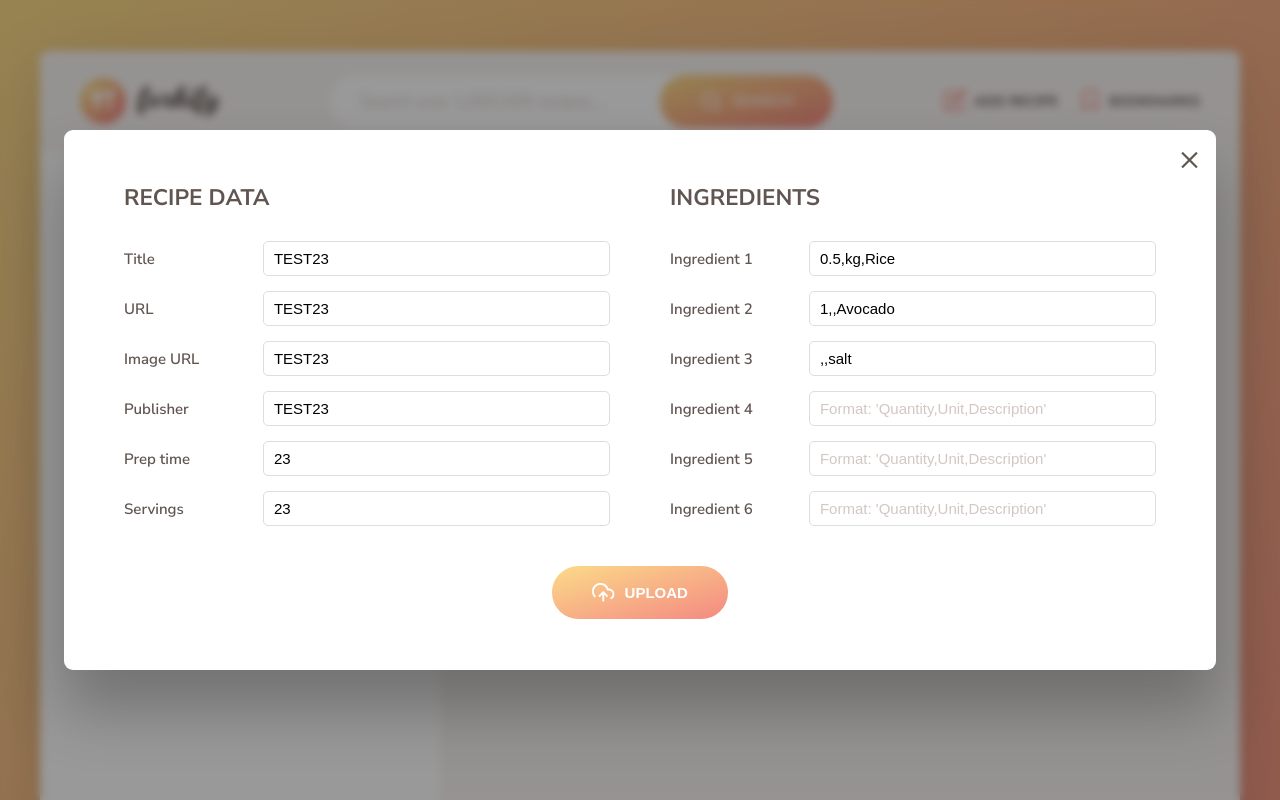
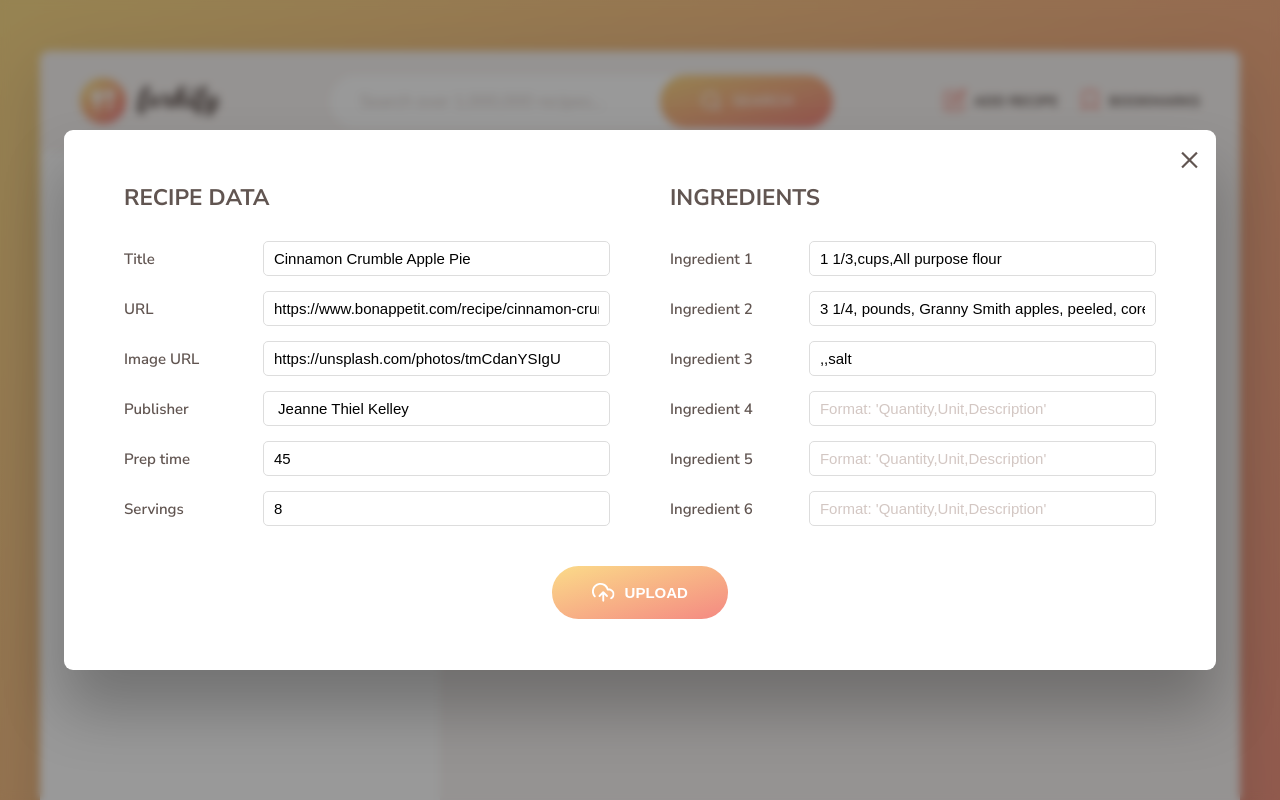
Before and after one commit to maychang7331/forkify-js-project, a website built with Parcel: page index.html in a window 1280 px wide. Both pictures are taken after a click on the button "ADD RECIPE". Shown: the top 800 px of the page. Built offline with nearby package versions, Linux system fonts and the light colour scheme.

Commit message:
Update the input value sample for the Add Recipe form

```diff
--- a/index.html
+++ b/index.html
@@ -289,24 +289,44 @@
         <div class="upload__column">
           <h3 class="upload__heading">Recipe data</h3>
           <label>Title</label>
-          <input value="TEST23" required name="title" type="text" />
+          <input
+            value="Cinnamon Crumble Apple Pie"
+            required
+            name="title"
+            type="text"
+          />
           <label>URL</label>
-          <input value="TEST23" required name="sourceUrl" type="text" />
+          <input
+            value="https://www.bonappetit.com/recipe/cinnamon-crumble-apple-pie"
+            required
+            name="sourceUrl"
+            type="text"
+          />
           <label>Image URL</label>
-          <input value="TEST23" required name="image" type="text" />
+          <input
+            value="https://unsplash.com/photos/tmCdanYSIgU"
+            required
+            name="image"
+            type="text"
+          />
           <label>Publisher</label>
-          <input value="TEST23" required name="publisher" type="text" />
+          <input
+            value=" Jeanne Thiel Kelley"
+            required
+            name="publisher"
+            type="text"
+          />
           <label>Prep time</label>
-          <input value="23" required name="cookingTime" type="number" />
+          <input value="45" required name="cookingTime" type="number" />
           <label>Servings</label>
-          <input value="23" required name="servings" type="number" />
+          <input value="8" required name="servings" type="number" />
         </div>
 
         <div class="upload__column">
           <h3 class="upload__heading">Ingredients</h3>
           <label>Ingredient 1</label>
           <input
-            value="0.5,kg,Rice"
+            value="1 1/3,cups,All purpose flour"
             type="text"
             required
             name="ingredient-1"
@@ -314,7 +334,7 @@
           />
           <label>Ingredient 2</label>
           <input
-            value="1,,Avocado"
+            value="3 1/4, pounds, Granny Smith apples, peeled, cored, sliced"
             type="text"
             name="ingredient-2"
             placeholder="Format: 'Quantity,Unit,Description'"
--- a/src/js/views/addRecipeView.js
+++ b/src/js/views/addRecipeView.js
@@ -38,8 +38,6 @@ class addRecipeView extends View {
       handler(data);
     });
   }
-
-  _generateMarkup() {}
 }
 
 export default new addRecipeView();
```
